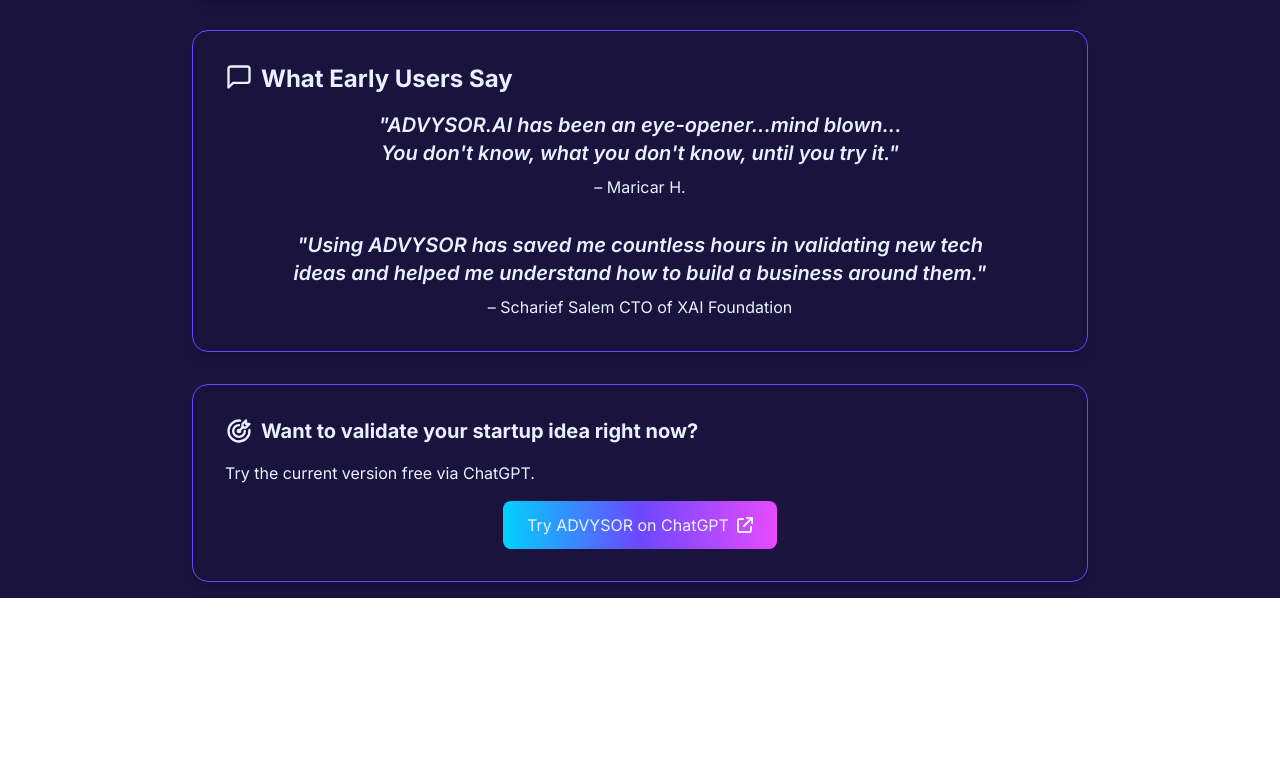
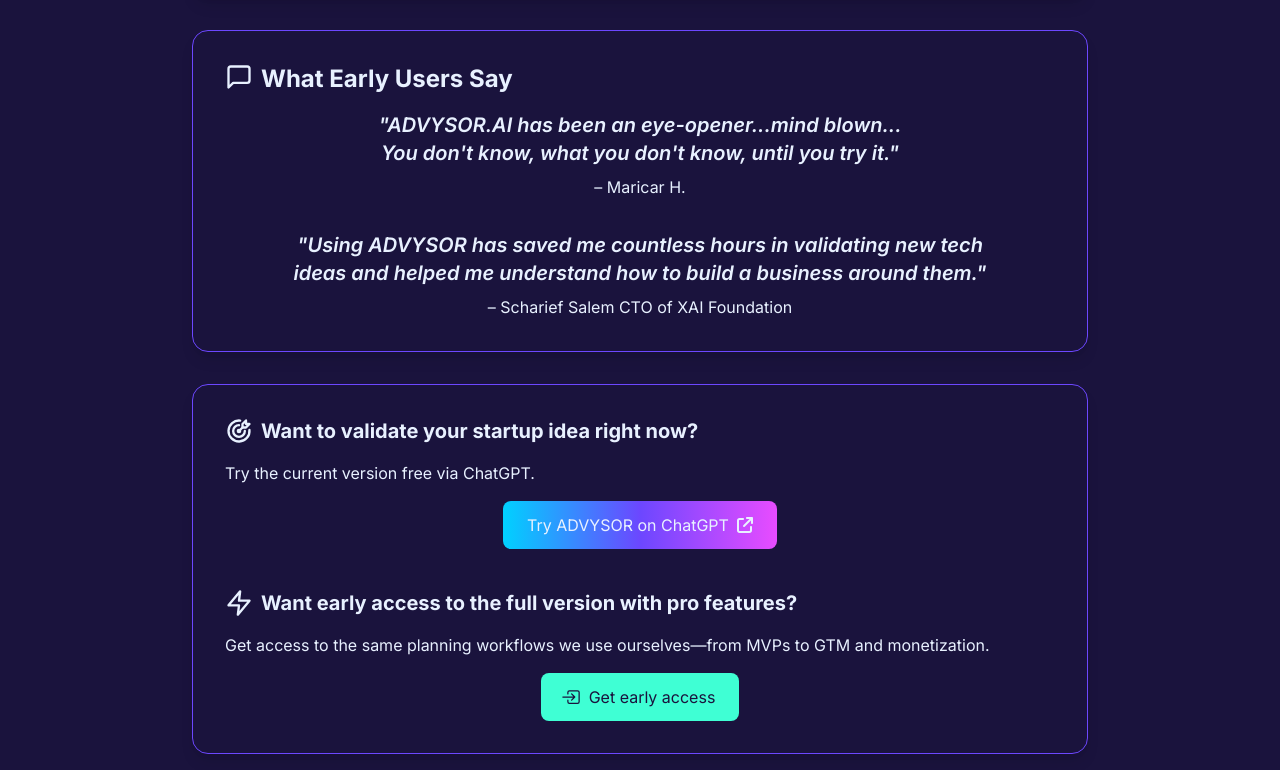
Before and after one commit to hryanjones/advysor.ai, a React (Vite) app: page / in a window 1280 px wide. Shown: the part 1670-2440 px from the top of the page. Before the commit the page ends 2268 px from the top, so only its background shows below. Built offline with nearby package versions, Linux system fonts and the light colour scheme.

Commit message:
Add the join waitlist button back to the bottom of the homepage.

```diff
--- a/src/components/Homepage.tsx
+++ b/src/components/Homepage.tsx
@@ -185,14 +185,16 @@
               </a>
             </div>
           </div>
-          {/* <div>
+          <div>
             <h3 className="text-xl font-bold mb-4 flex items-start gap-2">
-              <TbMailbox className="text-accent size-7 flex-shrink-0" /> Want early access to the full version with pro
+              <FiZap className="text-accent size-7 flex-shrink-0" /> Want early access to the full version with pro
               features?
             </h3>
-            <p className="mb-4">Join the waitlist and be the first to try our next release.</p>
+            <p className="mb-4">
+              Get access to the same planning workflows we use ourselves—from MVPs to GTM and monetization.
+            </p>
             <JoinWaitlistButton />
-          </div> */}
+          </div>
         </div>
       </div>
     </div>
```
